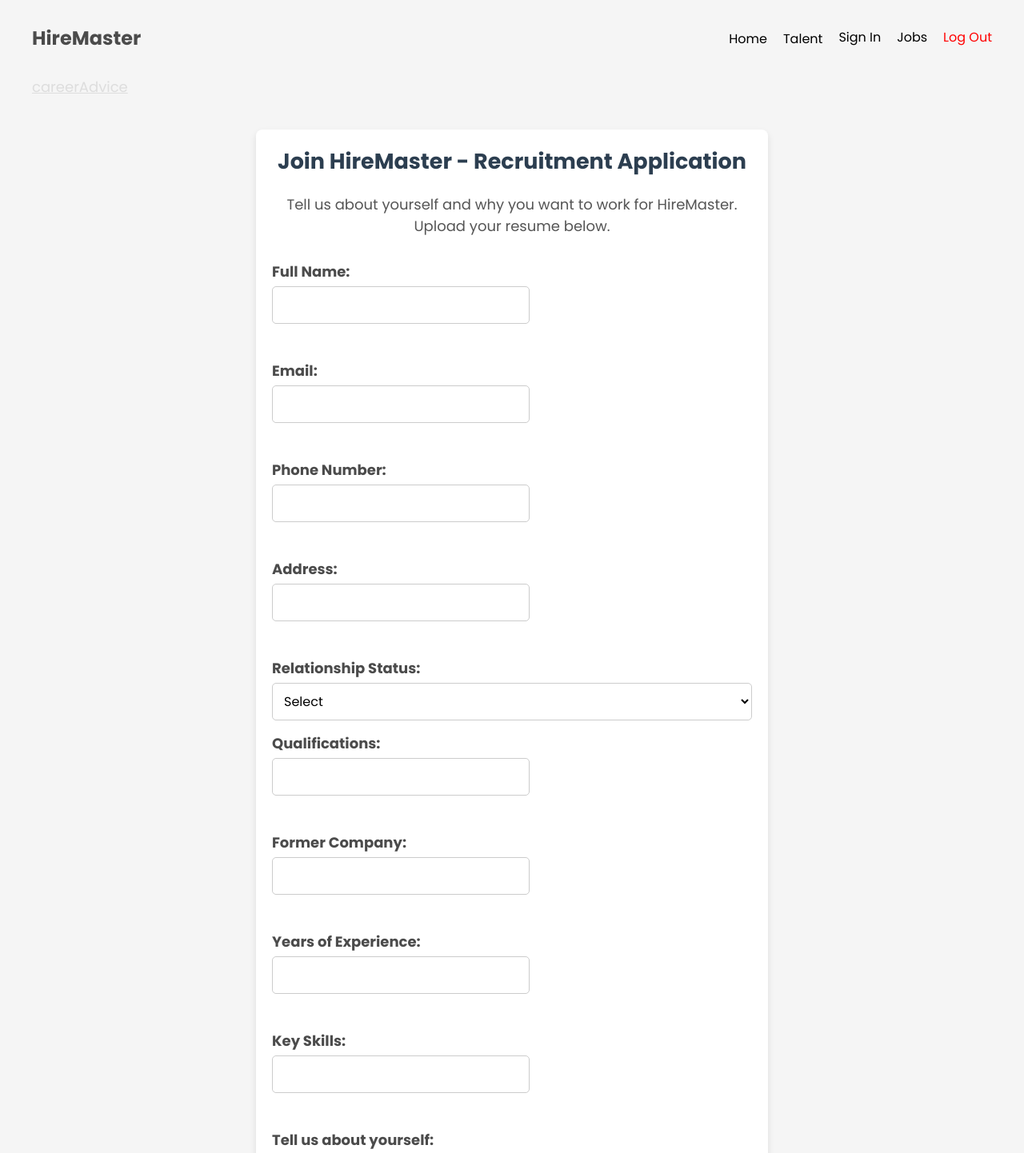
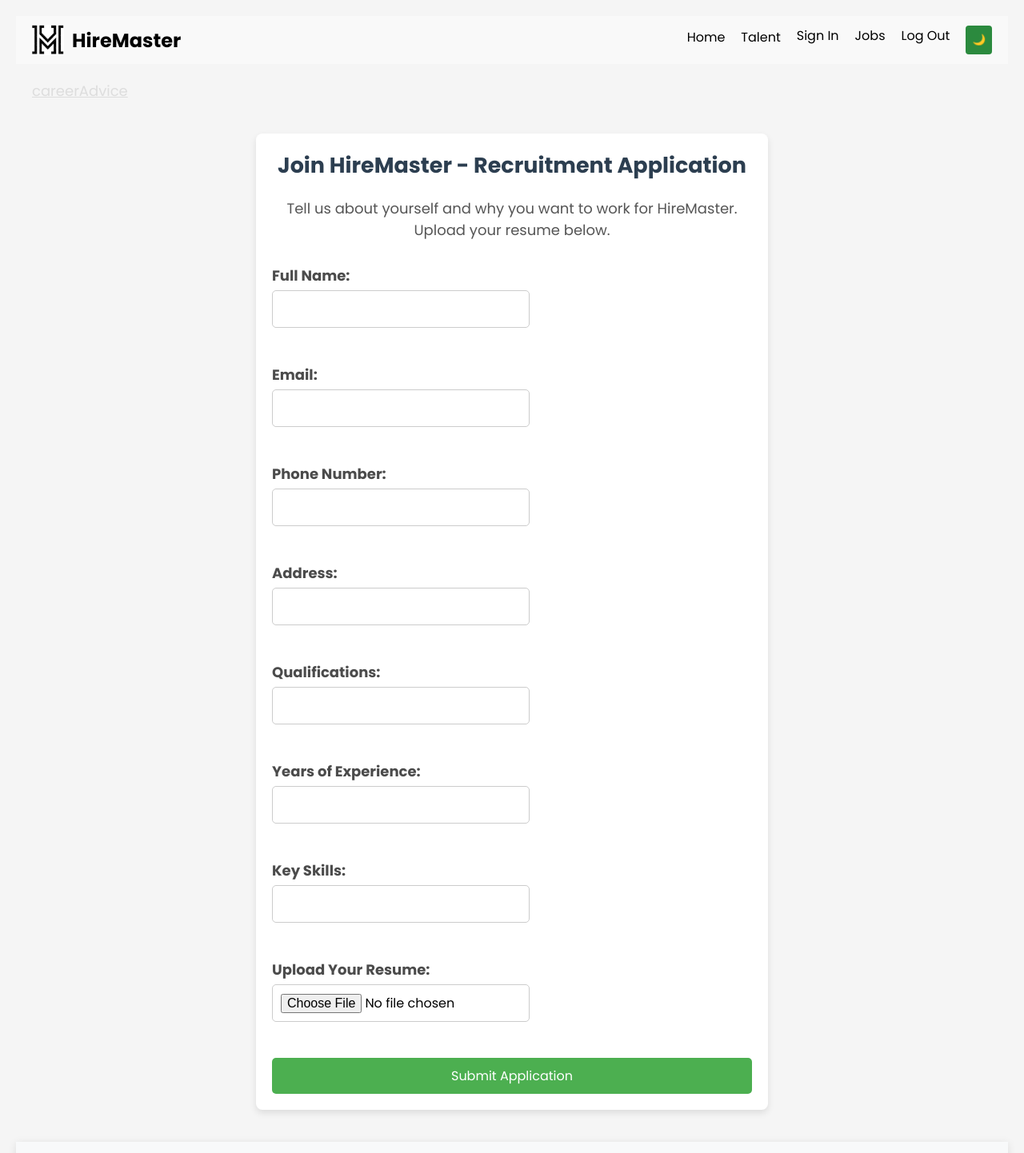
Before and after one commit to EbenAdex/HireMaster, a React (Create React App) app: page /careerAdvice in a window 1280 px wide. Shown: the top 1442 px of the page at 80% size. Built offline with nearby package versions, Linux system fonts and the light colour scheme.

Commit message:
New implimentation on everything

```diff
--- a/src/App.css
+++ b/src/App.css
@@ -1,16 +1,33 @@
+/* Theme Variables (defined elsewhere e.g. in body.dark or body.light) */
+body.light {
+  --bg-color: #f9f9f9; /* remove navbar background in light mode */
+  --text-color: #000000;
+  --dropdown-bg: #ffffff;
+  --dropdown-text: #000000;
+}
+
+body.dark {
+  --bg-color: #121212;
+  --text-color: #ffffff;
+  --dropdown-bg: #000000;
+  --dropdown-text: #ffffff;
+}
+
 /* Navbar Styles */
 .navbar {
   display: flex;
   justify-content: space-between;
   align-items: center;
-  background-color: #f5f5f5;
+  background-color: var(--bg-color);
   padding: 10px 20px;
-  color: black;
+  color: var(--text-color);
+  transition: background-color 0.3s ease, color 0.3s ease;
 }
 
 .navbar h1 {
   margin: 0;
   font-size: 24px;
+  color: var(--text-color);
 }
 
 .nav-links {
@@ -19,22 +36,20 @@
   position: relative;
 }
 
-.nav-link {
+.nav-link, .dropdown-link, .logout-link {
   text-decoration: none;
-  color: black;
+  color: var(--text-color);
   font-size: 16px;
   transition: color 0.3s ease;
 }
 
-.nav-link:hover {
+.nav-link:hover,
+.dropdown-link:hover {
   color: #d4d4d4;
 }
 
 .logout-link {
-  color: red;
   cursor: pointer;
-  font-size: 16px;
-  transition: color 0.3s ease;
 }
 
 .logout-link:hover {
@@ -49,7 +64,8 @@
 .dropdown-content {
   display: none;
   position: absolute;
-  background-color: #f9f9f9;
+  background-color: var(--dropdown-bg);
+  color: var(--dropdown-text);
   min-width: 160px;
   box-shadow: 0px 8px 16px rgba(0, 0, 0, 0.2);
   z-index: 1;
@@ -60,14 +76,13 @@
 }
 
 .dropdown-link {
-  color: black;
-  text-decoration: none;
   padding: 10px;
   display: block;
+  color: var(--dropdown-text);
 }
 
 .dropdown-link:hover {
-  background-color: #f1f1f1;
+  background-color: rgba(255, 255, 255, 0.1);
 }
 
 /* Hamburger Menu */
@@ -76,7 +91,7 @@
   font-size: 24px;
   background: none;
   border: none;
-  color: black;
+  color: var(--text-color);
   cursor: pointer;
 }
 
@@ -88,7 +103,7 @@
     position: absolute;
     top: 60px;
     right: 0;
-    background: #f5f5f5;
+    background: var(--bg-color);
     width: 200px;
     padding: 10px;
     box-shadow: 0px 4px 6px rgba(0, 0, 0, 0.1);
@@ -100,7 +115,7 @@
   }
 
   .nav-link {
-    color: black;
+    color: var(--text-color);
   }
 
   .hamburger {
--- a/src/Components/Footer.js
+++ b/src/Components/Footer.js
@@ -79,9 +79,9 @@ export default function Footer() {
           {/* Country/Location Selector */}
           <div className="footer-location">
             <select>
+              <option value="ng">Nigeria</option>
               <option value="us">United States</option>
               <option value="uk">United Kingdom</option>
-              <option value="ng">Nigeria</option>
               <option value="ca">Canada</option>
               <option value="pa">Pakistan</option>
               <option value="as">Austria</option>
--- /dev/null
+++ b/src/Components/ThemeToggle.js
@@ -0,0 +1,14 @@
+import React, { useContext } from "react";
+import { ThemeContext } from "../context/ThemeContext";
+
+const ThemeToggle = () => {
+  const { theme, toggleTheme } = useContext(ThemeContext);
+
+  return (
+    <button onClick={toggleTheme}>
+      {theme === "light" ? "🌙" : "☀️"}
+    </button>
+  );
+};
+
+export default ThemeToggle;
--- /dev/null
+++ b/src/context/ThemeContext.js
@@ -0,0 +1,34 @@
+import React, { createContext, useState, useEffect } from "react";
+
+export const ThemeContext = createContext();
+
+export const ThemeProvider = ({ children }) => {
+  const [theme, setTheme] = useState("light");
+
+  // Load theme from localStorage or system preference
+  useEffect(() => {
+    const savedTheme = localStorage.getItem("hiremaster_theme");
+    if (savedTheme) {
+      setTheme(savedTheme);
+    } else {
+      const prefersDark = window.matchMedia("(prefers-color-scheme: dark)").matches;
+      setTheme(prefersDark ? "dark" : "light");
+    }
+  }, []);
+
+  // Apply theme to <body> and save to localStorage
+  useEffect(() => {
+    document.body.className = theme;
+    localStorage.setItem("hiremaster_theme", theme);
+  }, [theme]);
+
+  const toggleTheme = () => {
+    setTheme(prev => (prev === "light" ? "dark" : "light"));
+  };
+
+  return (
+    <ThemeContext.Provider value={{ theme, toggleTheme }}>
+      {children}
+    </ThemeContext.Provider>
+  );
+};
--- a/src/index.css
+++ b/src/index.css
@@ -365,6 +365,11 @@ form label span {
   color: #555;
 }
 
+@media (max-width: 768px) {
+  .footer {
+    display: none;
+  }
+}
 /* Responsive Design for Mobile */
 @media (max-width: 768px) {
   .footer-container {
@@ -527,19 +532,29 @@ form label span {
 .company-logos {
   display: flex;
   justify-content: center;
-  gap: 20px; /* Space between logos */
+  flex-wrap: wrap; /* Important for small screens */
+  gap: 20px;
+  padding: 1rem;
 }
 
 .company-logos img {
-  width: 100px; /* Adjust the size of the logos */
+  width: 100px;
   height: auto;
   object-fit: contain;
   transition: transform 0.3s ease;
 }
 
 .company-logos img:hover {
-  transform: scale(1.1); /* Slight zoom effect on hover */
+  transform: scale(1.1);
 }
+
+/* 📱 Mobile Responsiveness */
+@media (max-width: 600px) {
+  .company-logos img {
+    width: 70px; /* Smaller, cleaner size for mobile */
+  }
+}
+
 /*CareerAdvice*/
 .career-advice {
   padding: 20px;
@@ -801,3 +816,55 @@ p {
 .form-container button:hover {
   background: #555;
 }
+
+/* Pop up theme */
+.popup {
+  position: fixed;
+  top: 20%;
+  left: 50%;
+  transform: translate(-50%, -50%);
+  background-color: #4caf50;
+  color: white;
+  padding: 20px 30px;
+  border-radius: 8px;
+  box-shadow: 0px 4px 8px rgba(0, 0, 0, 0.2);
+  z-index: 1000;
+  text-align: center;
+  font-size: 18px;
+}
+
+.popup p {
+  margin: 0;
+}
+/* hmlogo */
+.logo-container {
+  display: flex;
+  align-items: center;
+  gap: 10px; /* Space between the logo and the text */
+}
+
+.company-logo {
+  width: 40px; /* Adjust the size of the logo */
+  height: 40px;
+  object-fit: contain; /* Ensure the logo maintains its aspect ratio */
+}
+
+
+/*dark&light mode*/
+body.dark {
+  --bg-color: #121212;
+  --text-color: #ffffff; /* Brighter white */
+  background-color: var(--bg-color);
+  color: var(--text-color);
+  transition: background-color 0.3s ease, color 0.3s ease;
+}
+
+body.light {
+  --bg-color: #ffffff;
+  --text-color: #111111;
+
+  color: var(--text-color);
+  transition: background-color 0.3s ease, color 0.3s ease;
+}
+
+/* Optional: apply to specific sections */
--- a/src/index.js
+++ b/src/index.js
@@ -2,10 +2,12 @@ import React from 'react'
 import ReactDOM from 'react-dom/client'
 import './index.css'
 import App from './App'
-
+import {  ThemeProvider } from './context/ThemeContext'
 const root = ReactDOM.createRoot(document.getElementById('root'))
 root.render(
   <React.StrictMode>
-    <App />
+    <ThemeProvider>
+       <App />
+    </ThemeProvider>
   </React.StrictMode>
 )
--- a/src/layouts/RootLayout.js
+++ b/src/layouts/RootLayout.js
@@ -2,7 +2,8 @@ import { NavLink, Outlet, useNavigate } from "react-router-dom";
 import Breadcrumbs from "../Components/Breadcrumbs";
 import Footer from "../Components/Footer";
 import { useState } from "react";
-
+import HMlogo from "../Assets/HMlogo.jpg";
+import ThemeToggle from "../Components/ThemeToggle";
 export default function RootLayout() {
   const [user, setUser] = useState("EbenAdex");
   const [menuOpen, setMenuOpen] = useState(false); // State to toggle the hamburger menu
@@ -21,7 +22,11 @@ export default function RootLayout() {
     <div className="root-layout">
       <header>
         <nav className="navbar">
-          <h1>HireMaster</h1>
+          <div className="logo-container">
+            <img src={HMlogo} alt="Company logo" className="company-logo" />
+            <h1>HireMaster</h1>
+          </div>
+
           <button className="hamburger" onClick={toggleMenu}>
             ☰
           </button>
@@ -67,8 +72,11 @@ export default function RootLayout() {
             <span className="logout-link" onClick={handleLogout}>
               Log Out
             </span>
+
+            <ThemeToggle />
           </div>
         </nav>
+
         <Breadcrumbs />
       </header>
 
--- a/src/pages/CareerAdvice.js
+++ b/src/pages/CareerAdvice.js
@@ -63,23 +63,8 @@ export default function CareerAdvice() {
         </div>
 
         <div className="form-group">
-          <label>Relationship Status:</label>
-          <select name="relationshipStatus" value={formData.relationshipStatus} onChange={handleChange} required>
-            <option value="">Select</option>
-            <option value="Single">Single</option>
-            <option value="Married">Married</option>
-            <option value="Divorced">Divorced</option>
-          </select>
-        </div>
-
-        <div className="form-group">
           <label>Qualifications:</label>
           <input type="text" name="qualifications" value={formData.qualifications} onChange={handleChange} required />
-        </div>
-
-        <div className="form-group">
-          <label>Former Company:</label>
-          <input type="text" name="formerCompany" value={formData.formerCompany} onChange={handleChange} />
         </div>
 
         <div className="form-group">
@@ -90,17 +75,6 @@ export default function CareerAdvice() {
         <div className="form-group">
           <label>Key Skills:</label>
           <input type="text" name="skills" value={formData.skills} onChange={handleChange} required />
-        </div>
-
-        {/* About You & Why HireMaster */}
-        <div className="form-group">
-          <label>Tell us about yourself:</label>
-          <textarea name="aboutYou" value={formData.aboutYou} onChange={handleChange} rows="4" required />
-        </div>
-
-        <div className="form-group">
-          <label>Why do you want to work for HireMaster?</label>
-          <textarea name="whyHireMaster" value={formData.whyHireMaster} onChange={handleChange} rows="4" required />
         </div>
 
         {/* Resume Upload */}
--- a/src/pages/Home.js
+++ b/src/pages/Home.js
@@ -1,6 +1,7 @@
 import google from '../Assets/google.jpg';
 import opera from '../Assets/opera.jpg';
 import safari from '../Assets/safari.jpg';
+import Vercel from '../Assets/Vercel.jpg';
 import introVideo from '../Assets/introVideo.mp4';
 
 
@@ -35,11 +36,12 @@ export default function Home() {
 
       {/* Trusted Companies Section */}
       <div className="trusted-companies">
-        <h3>Trusted Hosting Companies</h3>
+        <h3>Trusted Hosting Companies.</h3>
         <div className="company-logos">
           <img src={google} alt="Google" />
           <img src={safari} alt="Safari" />
           <img src={opera} alt="Opera Mini" />
+          <img src={Vercel} alt="Vercel" />
         </div>
       </div>
     </div>
--- a/src/pages/Login.js
+++ b/src/pages/Login.js
@@ -9,7 +9,6 @@ export default function Login() {
         // Add login logic here (e.g., API call)
         navigate('/');
     };
-
     return (
         <div className="login">
             <h2>Login</h2>
```
Also changed, not shown: src/pages/ApplyForm.js (+19 -3 lines), src/pages/NotFound.js (+13 -12 lines), src/Assets/HMlogo.jpg (added), src/Assets/Vercel.jpg (added).
